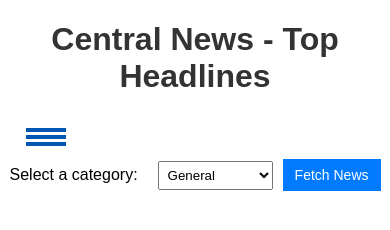
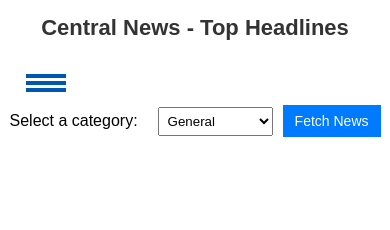
Before and after one commit to cou23001/CentralNews, a website: page src/index.html in a window 390 px wide. Drawn offline with Linux system fonts and the light colour scheme; no server answers.

Commit message:
Update title for mobile

```diff
--- a/src/css/style.css
+++ b/src/css/style.css
@@ -312,4 +312,8 @@ button:hover {
     .burger-menu {
         display: block;
     }
+
+    h1 {
+        font-size: 22px;
+    }
 }
```
